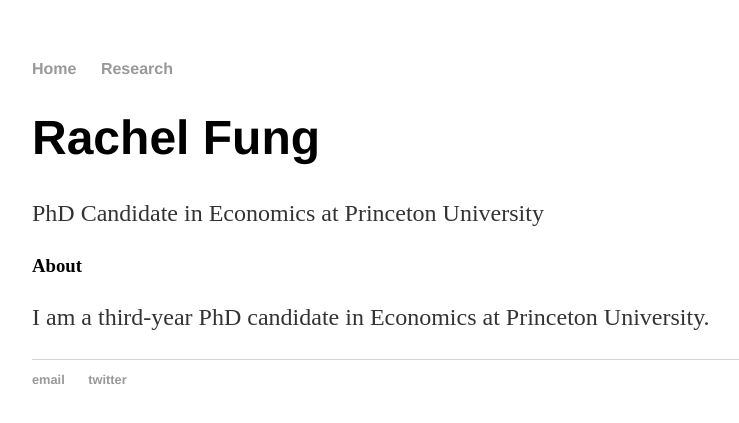
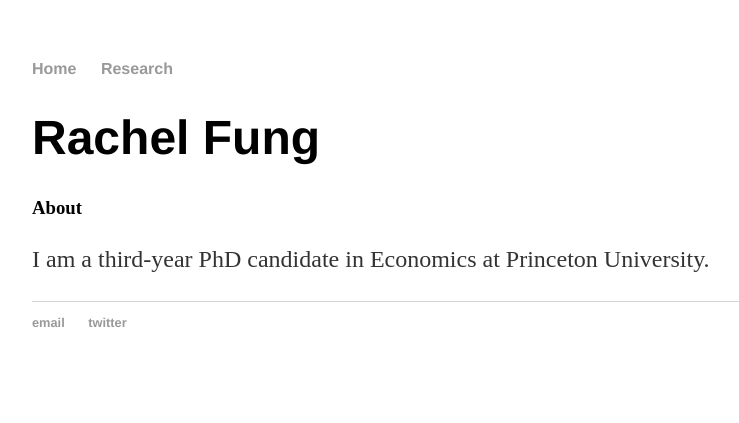
Before and after one commit to rachelylfung/rachelylfung.github.io, a Jekyll site: the page built from index.html, in a window 1280 px wide. Shown: the top 423 px of the page, without its empty margins (160-899 px from the left). Built offline with Jekyll 4.4.1, drawn with Linux system fonts in a browser that asks for light colours.

Commit message:
Update index.html

```diff
--- a/index.html
+++ b/index.html
@@ -4,7 +4,6 @@ title: Rachel Fung
 ---
 <div class="blurb">
 	<h1>Rachel Fung</h1>
-	<p>PhD Candidate in Economics at Princeton University</p>
 </div><!-- /.blurb -->
 
 <div class="post">
```
